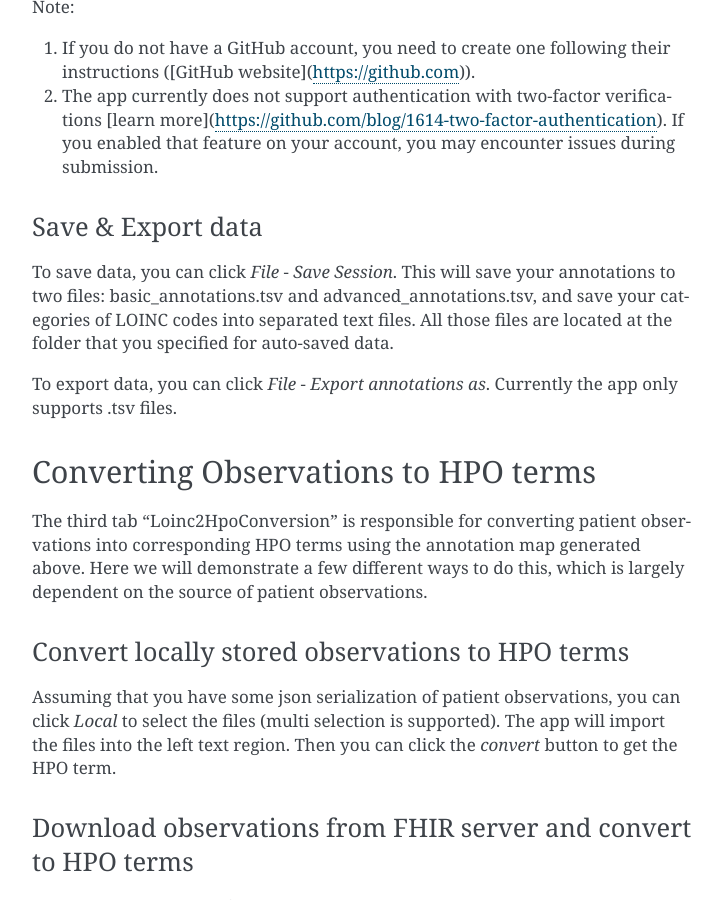
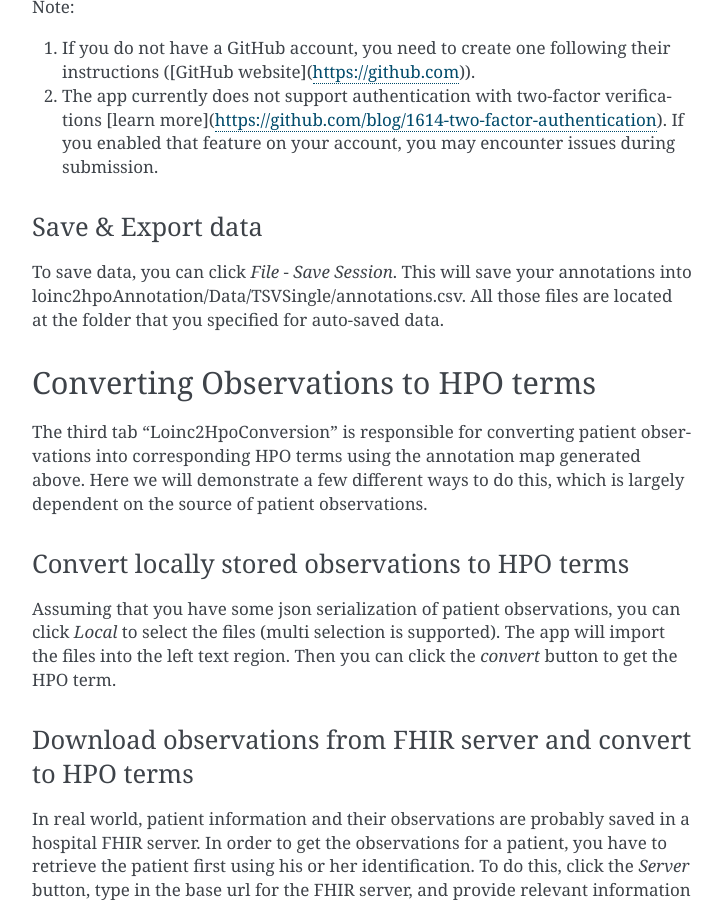
Before and after one commit to monarch-initiative/loinc2hpo, a Sphinx documentation site: the page built from docs/source/Tutorial.rst, in a window 1280 px wide and 900 px high, scrolled down 4516 px. Shown: the whole window, without its empty margins (388-1110 px from the left). Built offline with Sphinx 7.4.7, drawn with Linux system fonts in a browser that asks for light colours.

Commit message:
update documentation

```diff
--- a/docs/source/Tutorial.rst
+++ b/docs/source/Tutorial.rst
@@ -125,9 +125,7 @@ Note:
 Save & Export data
 ~~~~~~~~~~~~~~~~~~
 
-To save data, you can click `File` - `Save Session`. This will save your annotations to two files: basic_annotations.tsv and advanced_annotations.tsv, and save your categories of LOINC codes into separated text files. All those files are located at the folder that you specified for auto-saved data.
-
-To export data, you can click `File` - `Export annotations as`. Currently the app only supports .tsv files.
+To save data, you can click `File` - `Save Session`. This will save your annotations into loinc2hpoAnnotation/Data/TSVSingle/annotations.csv. All those files are located at the folder that you specified for auto-saved data.
 
 
 Converting Observations to HPO terms
```
Also changed, not shown: docs/source/Install & running.rst (+0 -8 lines).
